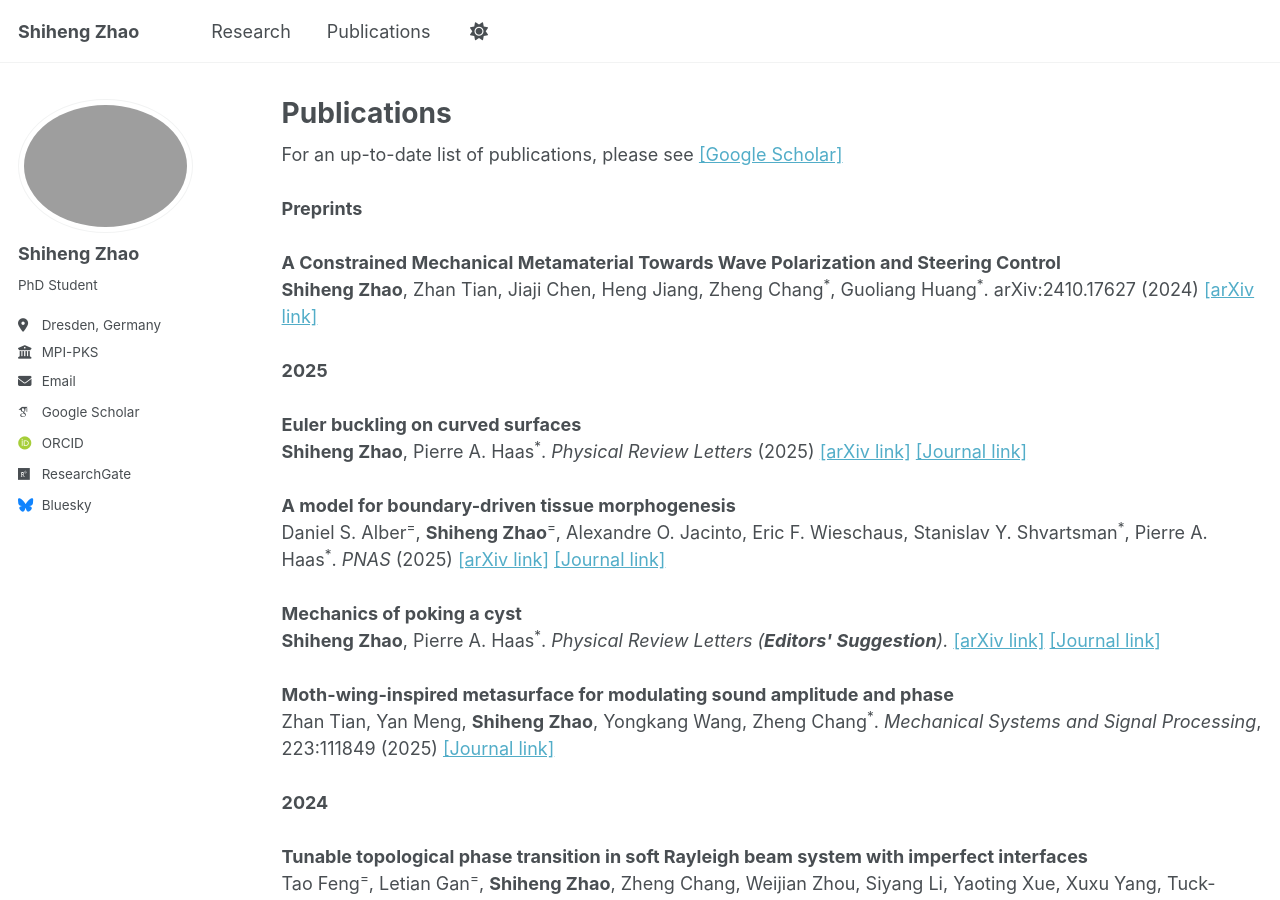
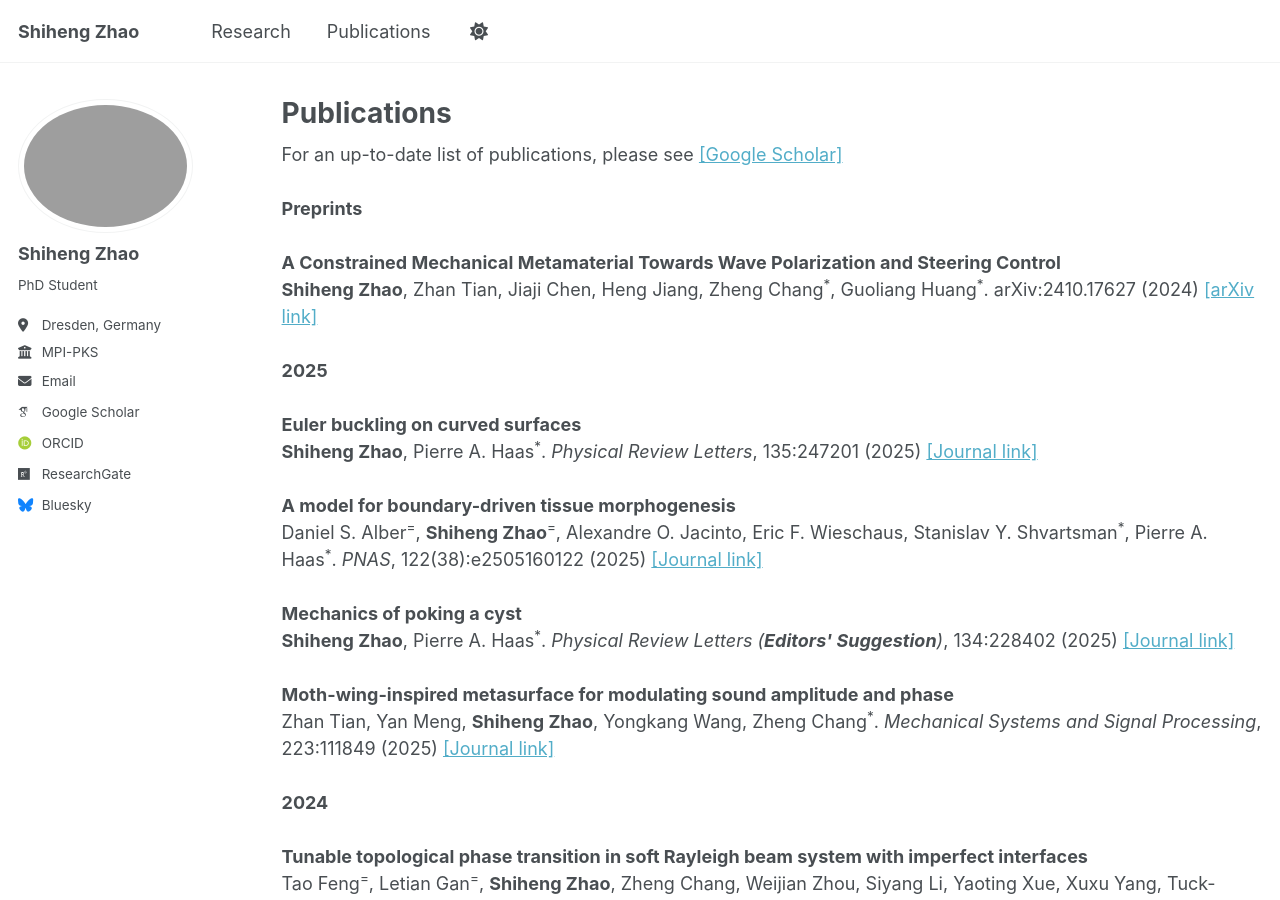
Before and after one commit to Iamzsh/Iamzsh.github.io, a Jekyll site: the page built from _pages/publications.html, in a window 1280 px wide and 900 px high. Built offline with Jekyll 4.4.1, drawn with Linux system fonts in a browser that asks for light colours; some web fonts are replaced.

Commit message:
Update publications.html

```diff
--- a/_pages/publications.html
+++ b/_pages/publications.html
@@ -12,17 +12,16 @@ For an up-to-date list of publications, please see <a href="https://scholar.goog
 <strong>A Constrained Mechanical Metamaterial Towards Wave Polarization and Steering Control</strong><br>
 <strong>Shiheng Zhao</strong>, Zhan Tian, Jiaji Chen, Heng Jiang, Zheng Chang<sup>*</sup>, Guoliang Huang<sup>*</sup>. arXiv:2410.17627 (2024) <a href="https://arxiv.org/abs/2410.17627" target="_blank">[arXiv link]</a><br><br>
 
-<!-- === 2025 === -->
 <strong>2025</strong><br><br>
 
 <strong>Euler buckling on curved surfaces</strong><br>
-<strong>Shiheng Zhao</strong>, Pierre A. Haas<sup>*</sup>. <em>Physical Review Letters</em> (2025) <a href="https://arxiv.org/abs/2503.04303" target="_blank">[arXiv link]</a> <a href="INSERT_JOURNAL_LINK_HERE" target="_blank">[Journal link]</a><br><br>
+<strong>Shiheng Zhao</strong>, Pierre A. Haas<sup>*</sup>. <em>Physical Review Letters</em>, 135:247201 (2025) <a href="https://doi.org/10.1103/PhysRevLett.135.247201" target="_blank">[Journal link]</a><br><br>
 
 <strong>A model for boundary-driven tissue morphogenesis</strong><br>
-Daniel S. Alber<sup>=</sup>, <strong>Shiheng Zhao</strong><sup>=</sup>, Alexandre O. Jacinto, Eric F. Wieschaus, Stanislav Y. Shvartsman<sup>*</sup>, Pierre A. Haas<sup>*</sup>. <em>PNAS</em> (2025) <a href="https://arxiv.org/abs/2503.03688" target="_blank">[arXiv link]</a> <a href="INSERT_JOURNAL_LINK_HERE" target="_blank">[Journal link]</a><br><br>
+Daniel S. Alber<sup>=</sup>, <strong>Shiheng Zhao</strong><sup>=</sup>, Alexandre O. Jacinto, Eric F. Wieschaus, Stanislav Y. Shvartsman<sup>*</sup>, Pierre A. Haas<sup>*</sup>. <em>PNAS</em>, 122(38):e2505160122 (2025) <a href="https://doi.org/10.1073/pnas.2505160122" target="_blank">[Journal link]</a><br><br>
 
 <strong>Mechanics of poking a cyst</strong><br>
-<strong>Shiheng Zhao</strong>, Pierre A. Haas<sup>*</sup>. <em>Physical Review Letters (<strong>Editors' Suggestion</strong>).</em> <a href="https://arxiv.org/abs/2408.03716" target="_blank">[arXiv link]</a> <a href="INSERT_JOURNAL_LINK_HERE" target="_blank">[Journal link]</a><br><br>
+<strong>Shiheng Zhao</strong>, Pierre A. Haas<sup>*</sup>. <em>Physical Review Letters (<strong>Editors' Suggestion</strong>)</em>, 134:228402 (2025) <a href="https://doi.org/10.1103/PhysRevLett.134.228402" target="_blank">[Journal link]</a><br><br>
 
 <strong>Moth-wing-inspired metasurface for modulating sound amplitude and phase</strong><br>
 Zhan Tian, Yan Meng, <strong>Shiheng Zhao</strong>, Yongkang Wang, Zheng Chang<sup>*</sup>. <em>Mechanical Systems and Signal Processing</em>, 223:111849 (2025) <a href="https://doi.org/10.1016/j.ymssp.2024.111849" target="_blank">[Journal link]</a><br><br>
```
